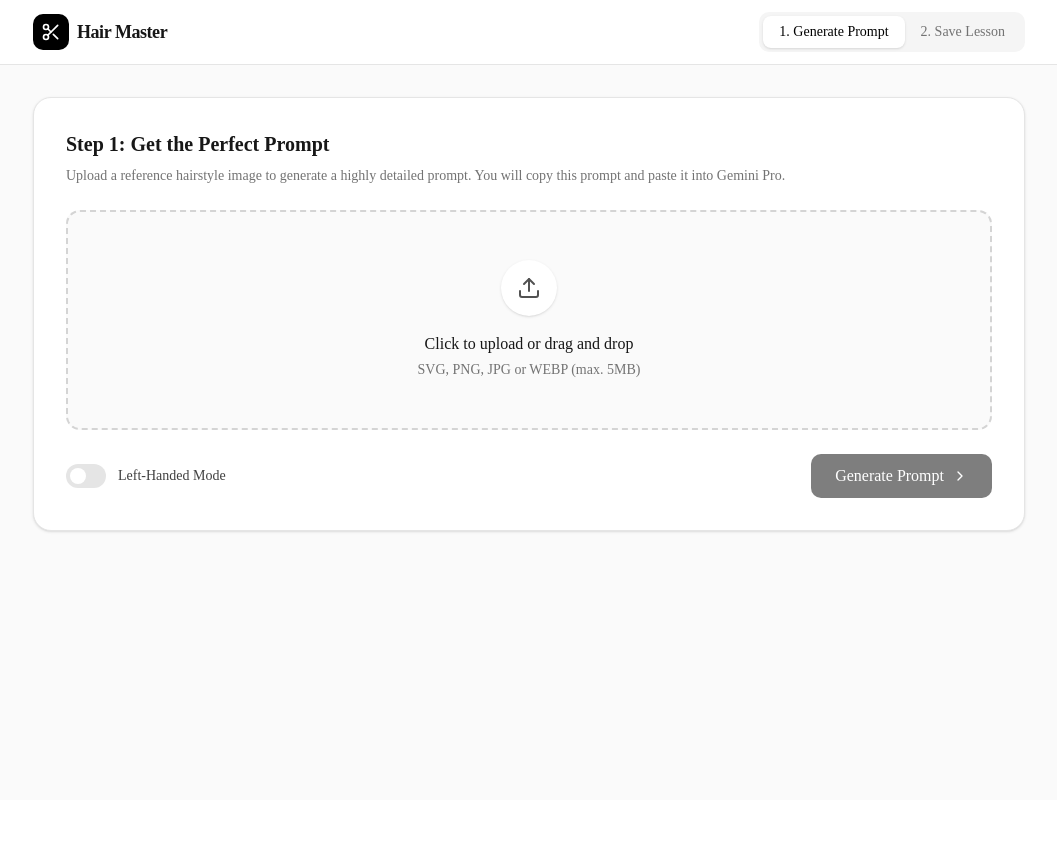
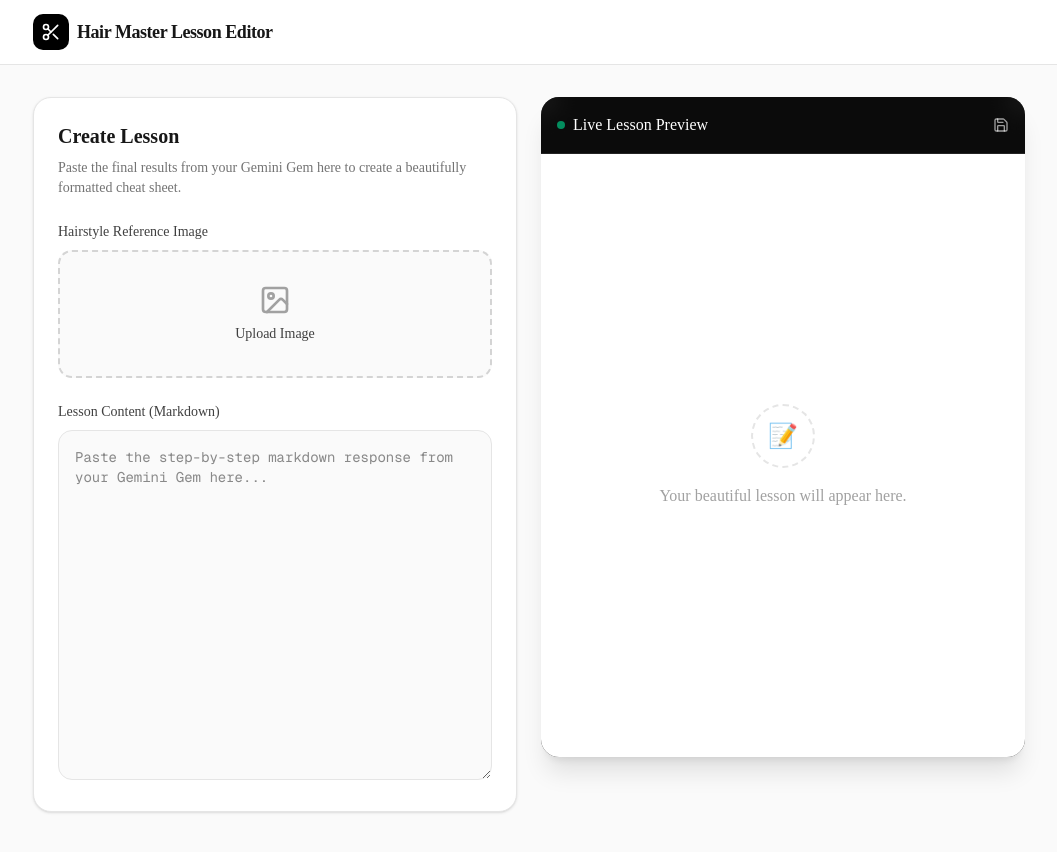
Before and after one commit to Phuditfx/My-Hair, a Next.js app: page / in a window 1280 px wide. Shown: the top 852 px of the page, without its empty margins (111-1168 px from the left). Before the commit the page ends 800 px from the top, so only its background shows below. Built offline with nearby package versions, Linux system fonts and the light colour scheme.

Commit message:
Remove Prompt Generator UI and API, simplify to Lesson Viewer only

```diff
--- a/src/app/page.tsx
+++ b/src/app/page.tsx
@@ -1,32 +1,13 @@
 "use client";
 
 import { useState, useCallback } from "react";
-import { Upload, X, Scissors, Save, ChevronRight, CheckCircle2, Image as ImageIcon } from "lucide-react";
+import { X, Scissors, Save, Image as ImageIcon } from "lucide-react";
 import { toast } from "sonner";
 import ReactMarkdown from "react-markdown";
 
 export default function Home() {
-  const [activeTab, setActiveTab] = useState<'prompt' | 'lesson'>('prompt');
-
-  // Tab 1 State
-  const [promptFile, setPromptFile] = useState<File | null>(null);
-  const [isLeftHanded, setIsLeftHanded] = useState(false);
-  const [isLoadingPrompt, setIsLoadingPrompt] = useState(false);
-  const [generatedPrompt, setGeneratedPrompt] = useState<string | null>(null);
-
-  // Tab 2 State
   const [lessonImageFile, setLessonImageFile] = useState<File | null>(null);
   const [lessonMarkdown, setLessonMarkdown] = useState<string>("");
-
-  const handlePromptFileDrop = useCallback((e: React.DragEvent<HTMLDivElement>) => {
-    e.preventDefault();
-    const droppedFile = e.dataTransfer.files[0];
-    if (droppedFile && droppedFile.type.startsWith("image/")) {
-      setPromptFile(droppedFile);
-    } else {
-      toast.error("Please drop a valid image file.");
-    }
-  }, []);
 
   const handleLessonImageDrop = useCallback((e: React.DragEvent<HTMLDivElement>) => {
     e.preventDefault();
@@ -38,74 +19,6 @@ export default function Home() {
     }
   }, []);
 
-  const generatePrompt = async () => {
-    if (!promptFile) {
-      toast.error("Please upload an image first.");
-      return;
-    }
-
-    setIsLoadingPrompt(true);
-
-    try {
-      // Compress image to avoid Vercel limits
-      const img = new window.Image();
-      img.src = URL.createObjectURL(promptFile);
-      await new Promise((resolve) => (img.onload = resolve));
-
-      const canvas = document.createElement("canvas");
-      const ctx = canvas.getContext("2d");
-      const MAX_WIDTH = 800;
-      const MAX_HEIGHT = 800;
-      let width = img.width;
-      let height = img.height;
-
-      if (width > height) {
-        if (width > MAX_WIDTH) {
-          height *= MAX_WIDTH / width;
-          width = MAX_WIDTH;
-        }
-      } else {
-        if (height > MAX_HEIGHT) {
-          width *= MAX_HEIGHT / height;
-          height = MAX_HEIGHT;
-        }
-      }
-
-      canvas.width = width;
-      canvas.height = height;
-      ctx?.drawImage(img, 0, 0, width, height);
-
-      const base64data = canvas.toDataURL("image/jpeg", 0.8);
-
-      const response = await fetch('/api/analyze-hair', {
-        method: 'POST',
-        headers: { 'Content-Type': 'application/json' },
-        body: JSON.stringify({ imageBase64: base64data, isLeftHanded }),
-      });
-
-      if (!response.ok) {
-        const errorData = await response.json().catch(() => ({}));
-        throw new Error(errorData.error || 'Failed to generate prompt');
-      }
-
-      const data = await response.json();
-      setGeneratedPrompt(data.generatedPrompt);
-      toast.success("Prompt generated successfully!");
-    } catch (error: any) {
-      console.error(error);
-      toast.error(error.message || "Failed to generate prompt. Please try again.");
-    } finally {
-      setIsLoadingPrompt(false);
-    }
-  };
-
-  const copyToClipboard = () => {
-    if (generatedPrompt) {
-      navigator.clipboard.writeText(generatedPrompt);
-      toast.success("Prompt copied to clipboard!");
-    }
-  };
-
   return (
     <div className="min-h-screen bg-neutral-50 text-neutral-900 pb-20">
       {/* Header */}
@@ -115,138 +28,25 @@ export default function Home() {
             <div className="bg-black text-white p-2 rounded-lg">
               <Scissors className="w-5 h-5" />
             </div>
-            <h1 className="font-semibold text-lg tracking-tight">Hair Master</h1>
-          </div>
-          <div className="flex bg-neutral-100 p-1 rounded-lg">
-            <button
-              onClick={() => setActiveTab('prompt')}
-              className={`px-4 py-1.5 rounded-md text-sm font-medium transition-colors ${activeTab === 'prompt' ? 'bg-white shadow-sm text-black' : 'text-neutral-500 hover:text-black'}`}
-            >
-              1. Generate Prompt
-            </button>
-            <button
-              onClick={() => setActiveTab('lesson')}
-              className={`px-4 py-1.5 rounded-md text-sm font-medium transition-colors ${activeTab === 'lesson' ? 'bg-white shadow-sm text-black' : 'text-neutral-500 hover:text-black'}`}
-            >
-              2. Save Lesson
-            </button>
+            <h1 className="font-semibold text-lg tracking-tight">Hair Master Lesson Editor</h1>
           </div>
         </div>
       </header>
 
       <main className="max-w-5xl mx-auto px-4 mt-8">
-
-        {/* TAB 1: GENERATE PROMPT */}
-        {activeTab === 'prompt' && (
-          <div className="space-y-6 animate-in fade-in slide-in-from-bottom-4 duration-500">
-            <div className="bg-white p-8 rounded-2xl border border-neutral-200 shadow-sm">
-              <h2 className="text-xl font-semibold mb-2">Step 1: Get the Perfect Prompt</h2>
-              <p className="text-neutral-500 mb-6 text-sm">Upload a reference hairstyle image to generate a highly detailed prompt. You will copy this prompt and paste it into Gemini Pro.</p>
-
-              {/* Upload Zone */}
-              {!promptFile ? (
-                <div
-                  onDragOver={(e) => e.preventDefault()}
-                  onDrop={handlePromptFileDrop}
-                  className="border-2 border-dashed border-neutral-300 rounded-xl p-12 flex flex-col items-center justify-center bg-neutral-50 hover:bg-neutral-100 transition-colors cursor-pointer group"
-                  onClick={() => document.getElementById("prompt-file-upload")?.click()}
-                >
-                  <div className="bg-white p-4 rounded-full shadow-sm mb-4 group-hover:scale-110 transition-transform">
-                    <Upload className="w-6 h-6 text-neutral-600" />
-                  </div>
-                  <p className="font-medium text-neutral-900 mb-1">Click to upload or drag and drop</p>
-                  <p className="text-sm text-neutral-500">SVG, PNG, JPG or WEBP (max. 5MB)</p>
-                  <input
-                    id="prompt-file-upload"
-                    type="file"
-                    accept="image/*"
-                    className="hidden"
-                    onChange={(e) => {
-                      const file = e.target.files?.[0];
-                      if (file) setPromptFile(file);
-                    }}
-                  />
-                </div>
-              ) : (
-                <div className="relative rounded-xl overflow-hidden bg-neutral-100 aspect-video flex items-center justify-center max-w-lg mx-auto">
-                  {/* eslint-disable-next-line @next/next/no-img-element */}
-                  <img src={URL.createObjectURL(promptFile)} alt="Preview" className="object-cover w-full h-full" />
-                  <button
-                    onClick={() => { setPromptFile(null); setGeneratedPrompt(null); }}
-                    className="absolute top-4 right-4 bg-black/50 hover:bg-black text-white p-2 rounded-full backdrop-blur-sm transition-colors"
-                  >
-                    <X className="w-4 h-4" />
-                  </button>
-                </div>
-              )}
-
-              {/* Options & Action */}
-              <div className="mt-6 flex flex-col sm:flex-row sm:items-center justify-between gap-4">
-                <label className="flex items-center gap-3 cursor-pointer">
-                  <div className="relative">
-                    <input type="checkbox" className="sr-only" checked={isLeftHanded} onChange={(e) => setIsLeftHanded(e.target.checked)} />
-                    <div className={`block w-10 h-6 rounded-full transition-colors ${isLeftHanded ? 'bg-black' : 'bg-neutral-200'}`}></div>
-                    <div className={`dot absolute left-1 top-1 bg-white w-4 h-4 rounded-full transition-transform ${isLeftHanded ? 'transform translate-x-4' : ''}`}></div>
-                  </div>
-                  <span className="text-sm font-medium text-neutral-700">Left-Handed Mode</span>
-                </label>
-
-                <button
-                  onClick={generatePrompt}
-                  disabled={!promptFile || isLoadingPrompt}
-                  className="bg-black hover:bg-neutral-800 text-white px-6 py-2.5 rounded-lg font-medium transition-all disabled:opacity-50 disabled:cursor-not-allowed flex items-center justify-center gap-2"
-                >
-                  {isLoadingPrompt ? (
-                    <div className="w-5 h-5 border-2 border-white/30 border-t-white rounded-full animate-spin" />
-                  ) : (
-                    <>Generate Prompt <ChevronRight className="w-4 h-4" /></>
-                  )}
-                </button>
-              </div>
-            </div>
-
-            {/* Generated Prompt Result */}
-            {generatedPrompt && (
-              <div className="bg-black text-white p-8 rounded-2xl shadow-xl animate-in fade-in slide-in-from-bottom-4 duration-500">
-                <div className="flex items-center justify-between mb-4">
-                  <h3 className="text-lg font-medium flex items-center gap-2">
-                    <CheckCircle2 className="w-5 h-5 text-emerald-400" />
-                    Prompt Ready
-                  </h3>
-                  <button
-                    onClick={copyToClipboard}
-                    className="bg-white/10 hover:bg-white/20 text-white px-4 py-2 rounded-md text-sm font-medium transition-colors"
-                  >
-                    Copy Prompt
-                  </button>
-                </div>
-                <div className="bg-white/5 p-4 rounded-xl border border-white/10 text-neutral-300 text-sm font-mono whitespace-pre-wrap leading-relaxed max-h-[300px] overflow-y-auto">
-                  {generatedPrompt}
-                </div>
-                <div className="mt-6 text-sm text-neutral-400 bg-white/5 p-4 rounded-lg flex items-start gap-3">
-                  <span className="text-xl">💡</span>
-                  <p>Next step: Paste this prompt and your original photo into <a href="https://gemini.google.com" target="_blank" rel="noreferrer" className="text-blue-400 hover:underline">Gemini Pro</a>. Once it generates the lesson and image, bring them back to Step 2!</p>
-                </div>
-              </div>
-            )}
-          </div>
-        )}
-
-        {/* TAB 2: SAVE LESSON */}
-        {activeTab === 'lesson' && (
         <div className="space-y-6 animate-in fade-in slide-in-from-bottom-4 duration-500">
           <div className="grid md:grid-cols-2 gap-6">
 
             {/* Form Input Side */}
             <div className="bg-white p-6 rounded-2xl border border-neutral-200 shadow-sm space-y-6">
               <div>
-                  <h2 className="text-xl font-semibold mb-2">Step 2: Save Your Lesson</h2>
-                  <p className="text-neutral-500 text-sm">Paste the final results from Gemini Pro here to create a beautifully formatted cheat sheet.</p>
+                <h2 className="text-xl font-semibold mb-2">Create Lesson</h2>
+                <p className="text-neutral-500 text-sm">Paste the final results from your Gemini Gem here to create a beautifully formatted cheat sheet.</p>
               </div>
 
               {/* Lesson Image Upload */}
               <div>
-                  <label className="block text-sm font-medium text-neutral-700 mb-2">Generated Hairstyle Image</label>
+                <label className="block text-sm font-medium text-neutral-700 mb-2">Hairstyle Reference Image</label>
                 {!lessonImageFile ? (
                   <div
                     onDragOver={(e) => e.preventDefault()}
@@ -255,7 +55,7 @@ export default function Home() {
                     onClick={() => document.getElementById("lesson-file-upload")?.click()}
                   >
                     <ImageIcon className="w-8 h-8 text-neutral-400 mb-2" />
-                      <p className="text-sm font-medium text-neutral-700">Upload AI Image</p>
+                    <p className="text-sm font-medium text-neutral-700">Upload Image</p>
                     <input
                       id="lesson-file-upload"
                       type="file"
@@ -289,8 +89,8 @@ export default function Home() {
                 <textarea
                   value={lessonMarkdown}
                   onChange={(e) => setLessonMarkdown(e.target.value)}
-                    placeholder="Paste the step-by-step markdown response from Gemini Pro here..."
-                    className="w-full h-[300px] p-4 bg-neutral-50 border border-neutral-200 rounded-xl text-sm focus:ring-2 focus:ring-black focus:border-transparent outline-none transition-all resize-y font-mono"
+                  placeholder="Paste the step-by-step markdown response from your Gemini Gem here..."
+                  className="w-full h-[350px] p-4 bg-neutral-50 border border-neutral-200 rounded-xl text-sm focus:ring-2 focus:ring-black focus:border-transparent outline-none transition-all resize-y font-mono"
                 ></textarea>
               </div>
             </div>
@@ -332,8 +132,6 @@ export default function Home() {
 
           </div>
         </div>
-        )}
-
       </main>
     </div>
   );
```
Lines whose indentation alone changed are shown as unchanged.
